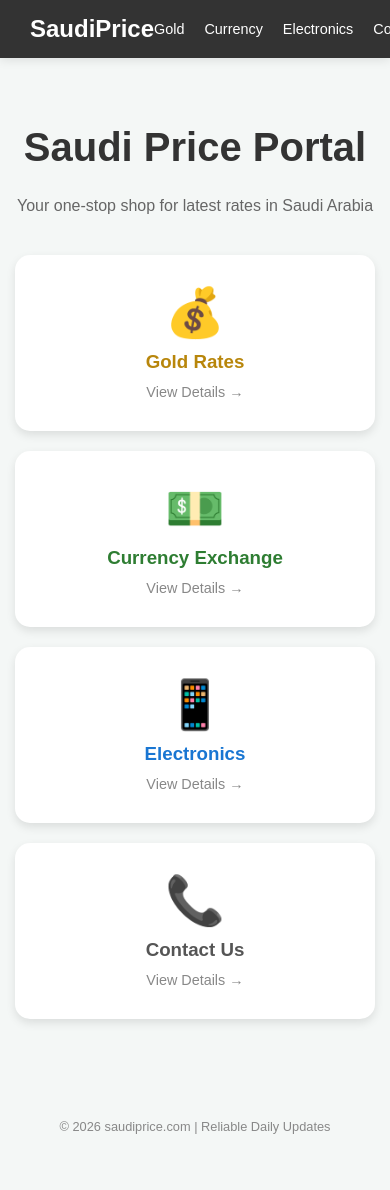
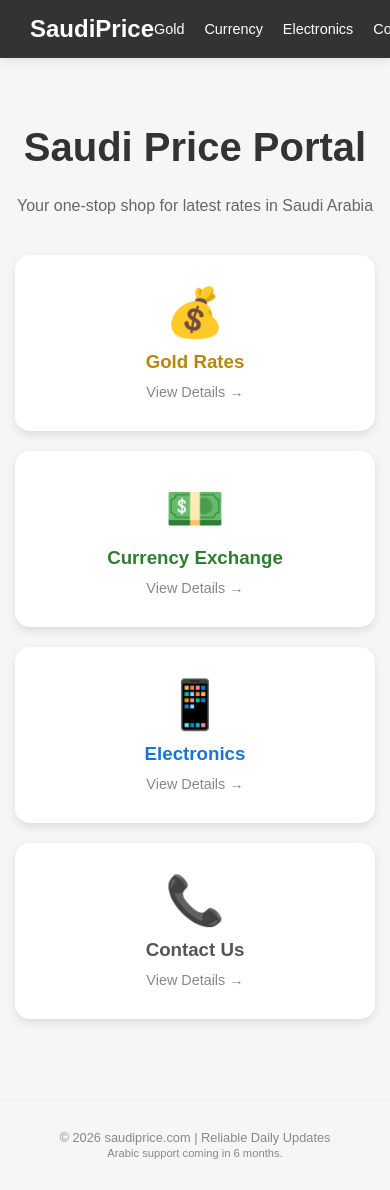
Before and after one commit to DiGiSaudia/saudirate, a Next.js app: page / in a window 390 px wide. Shown: the top 1190 px of the page. Before the commit the page ends 1154 px from the top, so only its background shows below. Built offline with nearby package versions, Linux system fonts and the light colour scheme.

Commit message:
fixed mobile view and footer globally

```diff
--- a/app/layout.tsx
+++ b/app/layout.tsx
@@ -13,29 +13,38 @@ export default function RootLayout({
 }) {
   return (
     <html lang="en">
+      <head>
+        {/* یہ حصہ موبائل پر اسکرین کو فٹ کرنے کے لیے جادو کا کام کرتا ہے */}
+        <meta name="viewport" content="width=device-width, initial-scale=1, maximum-scale=1, user-scalable=0" />
+      </head>
       <body style={{
         margin: 0,
         padding: 0,
         backgroundColor: "#f4f7f6",
-        fontFamily: "Arial, sans-serif"
+        fontFamily: "Arial, sans-serif",
+        overflowX: "hidden", // اس سے موبائل پر دائیں بائیں فالتو اسکرولنگ ختم ہو جائے گی
+        width: "100%"
       }}>
-        {/* نیوبار جو ہر صفحے پر اوپر نظر آئے گا */}
+        {/* نیوبار جو ہر پیج پر ہوگا */}
         <Navbar />
 
         {/* پیج کا اصلی مواد */}
-        <main>
+        <main style={{ width: "100%", overflowX: "hidden" }}>
           {children}
         </main>
 
-        {/* ایک چھوٹا سا فوٹر جو ہر صفحے کے نیچے ہوگا */}
+        {/* یہ ہمارا واحد فوٹر ہے */}
         <footer style={{
           textAlign: "center",
-          padding: "20px",
+          padding: "30px 20px",
           color: "#888",
           fontSize: "0.8rem",
-          marginTop: "40px"
+          marginTop: "40px",
+          borderTop: "1px solid #eee"
         }}>
           © 2026 saudiprice.com | Reliable Daily Updates
+          <br />
+          <span style={{ fontSize: "0.7rem" }}>Arabic support coming in 6 months.</span>
         </footer>
       </body>
     </html>
```
